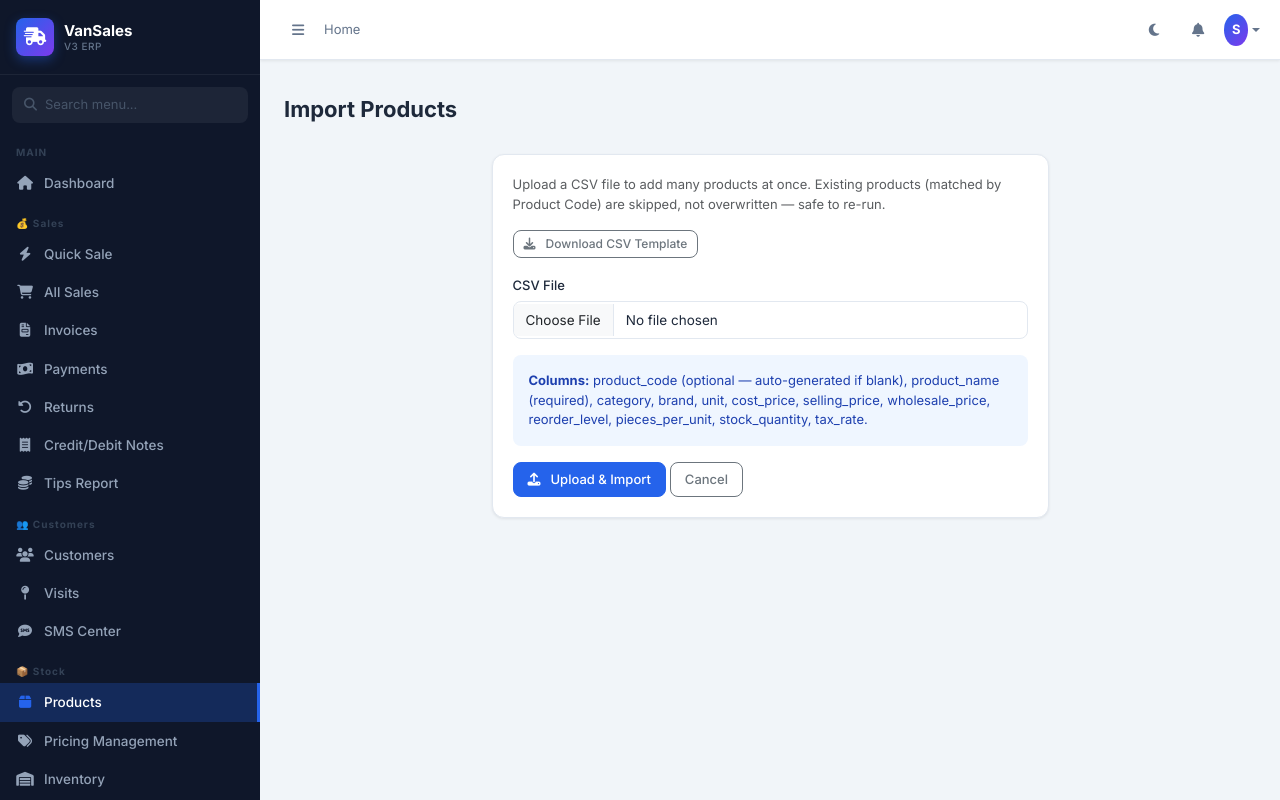
After one commit to itmhikizaro08-hub/van-sale-v3, a Flask app: page /products/import in a window 1280 px wide. The commit adds this page. Run offline with Flask 3, Linux system fonts and the light colour scheme; a user stored in the database is signed in; data comes from the database, SQL or seed files in the repository; data that the repository does not hold is empty; some libraries are stand-ins or nearby versions.

Commit message:
Add CSV bulk import for Products and Customers
Typing dozens of products/customers into the form one at a time is
slow, and became urgent after the production database's data was lost
(free-tier Postgres expiry). Added GET/POST /products/import and
/customers/import — upload a CSV, existing records are matched by
code and skipped (never overwritten, safe to re-run), missing product
categories are auto-created, and invalid rows are reported without
blocking the rest of the file. Each import page links a downloadable
starter-template CSV with the expected columns.

Verified with an isolated DB-copy test: creates new rows with
auto-generated codes when left blank, skips a duplicate product/
customer code without touching the original, auto-creates a new
category from an unrecognized name, and silently skips a row with a
non-numeric price instead of crashing the whole upload.

```diff
--- a/routes/customers.py
+++ b/routes/customers.py
@@ -1,4 +1,6 @@
-from flask import Blueprint, render_template, redirect, url_for, flash, request, jsonify
+import csv
+import io
+from flask import Blueprint, render_template, redirect, url_for, flash, request, jsonify, Response
 from flask_login import login_required, current_user
 from app import db
 from models.customer import Customer
@@ -15,6 +17,88 @@ def _next_code():
     last = Customer.query.order_by(Customer.id.desc()).first()
     n = (last.id + 1) if last else 1
     return f'CUST{n:04d}'
+
+
+CUSTOMER_IMPORT_COLUMNS = [
+    'customer_code', 'name', 'phone', 'email', 'address', 'location',
+    'customer_type', 'credit_limit', 'status', 'notes'
+]
+
+
+@customers_bp.route('/import', methods=['GET', 'POST'])
+@login_required
+def import_csv():
+    if not current_user.can_write('customers'):
+        flash('Permission denied.', 'danger')
+        return redirect(url_for('customers.index'))
+
+    if request.method == 'POST':
+        file = request.files.get('file')
+        if not file or not file.filename:
+            flash('Choose a CSV file to upload.', 'warning')
+            return redirect(url_for('customers.import_csv'))
+
+        try:
+            stream = io.StringIO(file.stream.read().decode('utf-8-sig'))
+            reader = csv.DictReader(stream)
+        except Exception:
+            flash('Could not read that file — make sure it is a valid CSV.', 'danger')
+            return redirect(url_for('customers.import_csv'))
+
+        created, skipped, errors = 0, 0, []
+        for i, row in enumerate(reader, start=2):  # row 1 is the header
+            name = (row.get('name') or '').strip()
+            if not name:
+                errors.append(f'Row {i}: missing name — skipped.')
+                continue
+
+            code = (row.get('customer_code') or '').strip() or _next_code()
+            if Customer.query.filter_by(customer_code=code).first():
+                skipped += 1
+                continue
+
+            try:
+                customer = Customer(
+                    customer_code=code,
+                    name=name,
+                    phone=(row.get('phone') or '').strip() or None,
+                    email=(row.get('email') or '').strip() or None,
+                    address=(row.get('address') or '').strip() or None,
+                    location=(row.get('location') or '').strip() or None,
+                    customer_type=(row.get('customer_type') or 'retail').strip(),
+                    credit_limit=float(row.get('credit_limit') or 0),
+                    status=(row.get('status') or 'active').strip(),
+                    notes=(row.get('notes') or '').strip() or None
+                )
+                db.session.add(customer)
+                created += 1
+            except (TypeError, ValueError):
+                errors.append(f'Row {i} ({name}): invalid number in one of the fields — skipped.')
+                continue
+
+        db.session.commit()
+        msg = f'Imported {created} customer(s), skipped {skipped} duplicate(s).'
+        flash(msg, 'success' if created else 'warning')
+        for err in errors[:20]:
+            flash(err, 'warning')
+        return redirect(url_for('customers.index'))
+
+    return render_template('customers/import.html')
+
+
+@customers_bp.route('/import/template.csv')
+@login_required
+def import_template():
+    if not current_user.can_write('customers'):
+        flash('Permission denied.', 'danger')
+        return redirect(url_for('customers.index'))
+
+    output = io.StringIO()
+    writer = csv.writer(output)
+    writer.writerow(CUSTOMER_IMPORT_COLUMNS)
+    writer.writerow(['', 'Sample Customer', '0241234567', '', '', '', 'retail', '1000', 'active', ''])
+    return Response(output.getvalue(), mimetype='text/csv',
+        headers={'Content-Disposition': 'attachment; filename=customers_import_template.csv'})
 
 
 @customers_bp.route('/')
--- a/routes/products.py
+++ b/routes/products.py
@@ -1,4 +1,6 @@
-from flask import Blueprint, render_template, redirect, url_for, flash, request, jsonify
+import csv
+import io
+from flask import Blueprint, render_template, redirect, url_for, flash, request, jsonify, Response
 from flask_login import login_required, current_user
 from app import db
 from models.product import Product, Category
@@ -11,6 +13,101 @@ def _next_code():
     last = Product.query.order_by(Product.id.desc()).first()
     n = (last.id + 1) if last else 1
     return f'PRD{n:04d}'
+
+
+PRODUCT_IMPORT_COLUMNS = [
+    'product_code', 'product_name', 'category', 'brand', 'unit',
+    'cost_price', 'selling_price', 'wholesale_price', 'reorder_level',
+    'pieces_per_unit', 'stock_quantity', 'tax_rate'
+]
+
+
+@products_bp.route('/import', methods=['GET', 'POST'])
+@login_required
+def import_csv():
+    if not current_user.can_write('products'):
+        flash('Permission denied.', 'danger')
+        return redirect(url_for('products.index'))
+
+    if request.method == 'POST':
+        file = request.files.get('file')
+        if not file or not file.filename:
+            flash('Choose a CSV file to upload.', 'warning')
+            return redirect(url_for('products.import_csv'))
+
+        try:
+            stream = io.StringIO(file.stream.read().decode('utf-8-sig'))
+            reader = csv.DictReader(stream)
+        except Exception:
+            flash('Could not read that file — make sure it is a valid CSV.', 'danger')
+            return redirect(url_for('products.import_csv'))
+
+        created, skipped, errors = 0, 0, []
+        for i, row in enumerate(reader, start=2):  # row 1 is the header
+            name = (row.get('product_name') or '').strip()
+            if not name:
+                errors.append(f'Row {i}: missing product_name — skipped.')
+                continue
+
+            code = (row.get('product_code') or '').strip() or _next_code()
+            if Product.query.filter_by(product_code=code).first():
+                skipped += 1
+                continue
+
+            category_obj = None
+            cat_name = (row.get('category') or '').strip()
+            if cat_name:
+                category_obj = Category.query.filter_by(name=cat_name).first()
+                if not category_obj:
+                    category_obj = Category(name=cat_name)
+                    db.session.add(category_obj)
+                    db.session.flush()
+
+            try:
+                product = Product(
+                    product_code=code,
+                    product_name=name,
+                    category_id=category_obj.id if category_obj else None,
+                    brand=(row.get('brand') or '').strip() or None,
+                    unit=(row.get('unit') or 'piece').strip(),
+                    cost_price=float(row.get('cost_price') or 0),
+                    selling_price=float(row.get('selling_price') or 0),
+                    wholesale_price=float(row.get('wholesale_price') or 0),
+                    reorder_level=int(float(row.get('reorder_level') or Settings.get().default_reorder_level or 10)),
+                    pieces_per_unit=int(float(row.get('pieces_per_unit') or 1)),
+                    stock_quantity=float(row.get('stock_quantity') or 0),
+                    tax_rate=float(row.get('tax_rate') or 0),
+                    status='active'
+                )
+                db.session.add(product)
+                created += 1
+            except (TypeError, ValueError) as e:
+                errors.append(f'Row {i} ({name}): invalid number in one of the fields — skipped.')
+                continue
+
+        db.session.commit()
+        msg = f'Imported {created} product(s), skipped {skipped} duplicate(s).'
+        flash(msg, 'success' if created else 'warning')
+        for err in errors[:20]:
+            flash(err, 'warning')
+        return redirect(url_for('products.index'))
+
+    return render_template('products/import.html')
+
+
+@products_bp.route('/import/template.csv')
+@login_required
+def import_template():
+    if not current_user.can_write('products'):
+        flash('Permission denied.', 'danger')
+        return redirect(url_for('products.index'))
+
+    output = io.StringIO()
+    writer = csv.writer(output)
+    writer.writerow(PRODUCT_IMPORT_COLUMNS)
+    writer.writerow(['', 'Sample Product', 'Beverages', '', 'piece', '10.00', '15.00', '13.00', '10', '1', '0', '0'])
+    return Response(output.getvalue(), mimetype='text/csv',
+        headers={'Content-Disposition': 'attachment; filename=products_import_template.csv'})
 
 
 @products_bp.route('/')
--- /dev/null
+++ b/templates/products/import.html
@@ -0,0 +1,29 @@
+{% extends 'base.html' %}{% block title %}Import Products{% endblock %}{% block content %}
+<div class="page-header"><h1 class="page-title">Import Products</h1></div>
+<div class="row justify-content-center"><div class="col-md-7">
+<div class="card">
+  <div class="card-body">
+    <p class="text-muted fs-13">
+      Upload a CSV file to add many products at once. Existing products (matched by
+      Product Code) are skipped, not overwritten — safe to re-run.
+    </p>
+    <a href="{{ url_for('products.import_template') }}" class="btn btn-outline-secondary btn-sm mb-3">
+      <i class="fas fa-download me-1"></i>Download CSV Template
+    </a>
+    <form method="POST" enctype="multipart/form-data">
+      <div class="mb-3">
+        <label class="form-label">CSV File</label>
+        <input type="file" name="file" accept=".csv" class="form-control" required>
+      </div>
+      <div class="alert alert-info fs-13">
+        <b>Columns:</b> product_code (optional — auto-generated if blank), product_name (required),
+        category, brand, unit, cost_price, selling_price, wholesale_price, reorder_level,
+        pieces_per_unit, stock_quantity, tax_rate.
+      </div>
+      <button type="submit" class="btn btn-primary"><i class="fas fa-upload me-1"></i>Upload &amp; Import</button>
+      <a href="{{ url_for('products.index') }}" class="btn btn-outline-secondary">Cancel</a>
+    </form>
+  </div>
+</div>
+</div></div>
+{% endblock %}
--- a/templates/products/index.html
+++ b/templates/products/index.html
@@ -6,7 +6,10 @@
   <div><h1 class="page-title">Products</h1></div>
   <div class="d-flex gap-2">
     <a href="{{ url_for('products.categories') }}" class="btn btn-outline-secondary"><i class="fas fa-tags me-1"></i>Categories</a>
-    {% if current_user.can_write('products') %}<a href="{{ url_for('products.add') }}" class="btn btn-primary"><i class="fas fa-plus me-1"></i>Add Product</a>{% endif %}
+    {% if current_user.can_write('products') %}
+    <a href="{{ url_for('products.import_csv') }}" class="btn btn-outline-secondary"><i class="fas fa-file-csv me-1"></i>Import CSV</a>
+    <a href="{{ url_for('products.add') }}" class="btn btn-primary"><i class="fas fa-plus me-1"></i>Add Product</a>
+    {% endif %}
   </div>
 </div>
 
```
Also changed, not shown: templates/customers/import.html (added, +29 -0 lines), templates/customers/index.html (+6 -1 lines).
